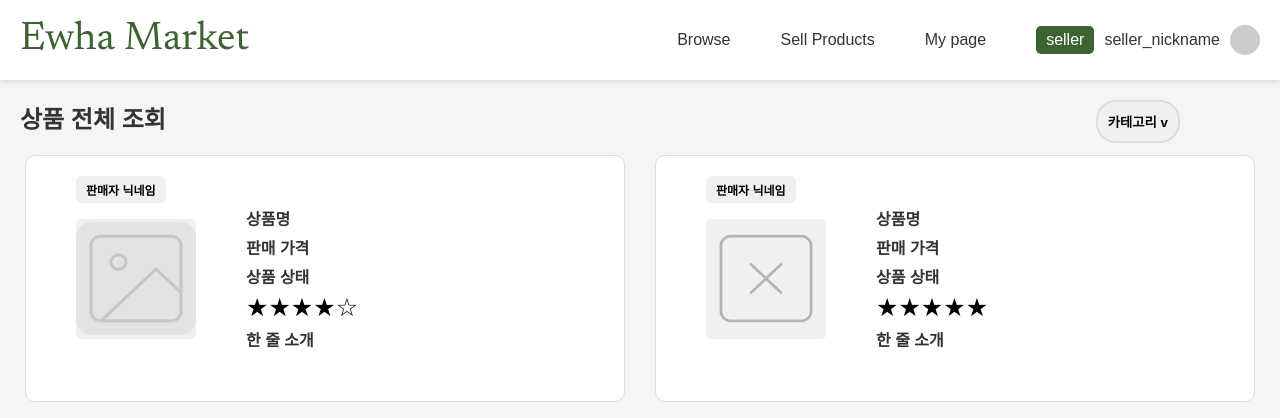
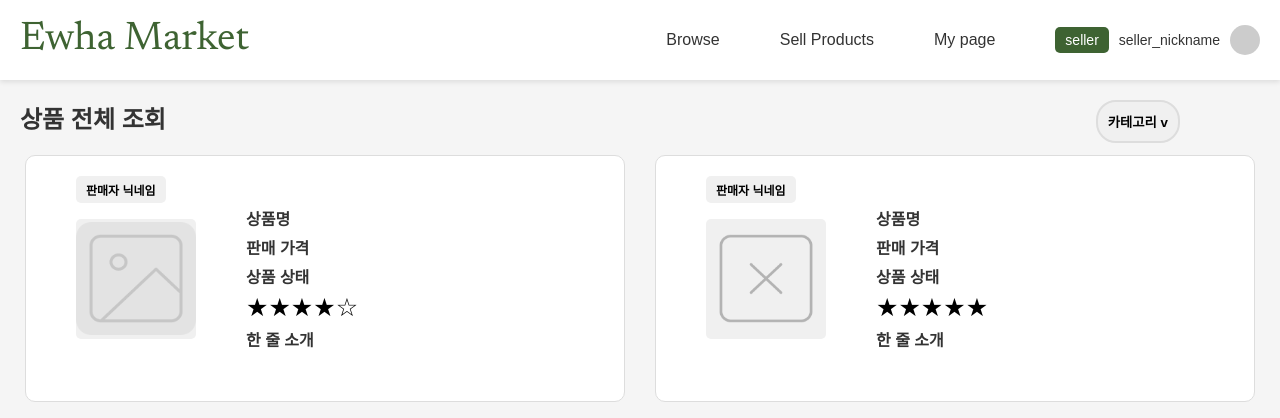
Before and after one commit to gewha/CodeGreen, a Python web app: template templates/product_list.html in a window 1280 px wide. Shown: the top 418 px of the page. Run offline with Jinja, Linux system fonts and the light colour scheme; the template is opened without the code that fills it, so the values that code supplies are empty.

Commit message:
fix: navigation style

```diff
--- a/static/style.css
+++ b/static/style.css
@@ -29,7 +29,7 @@ header h1 {
 nav ul {
     list-style: none;
     display: flex;
-    gap: 50px;
+    gap: 60px;
     align-items: center;
 }
 
@@ -44,14 +44,18 @@ nav ul li a {
     gap: 10px;
 }
 
-.seller-badge {
+.user-status {
     background-color: #3E6332;
     color: white;
     padding: 5px 10px;
     border-radius: 5px;
+    font-size: 14px;
+}
+.user-name{
+    font-size: 14px;
 }
 
-.profile-icon {
+.user-icon {
     width: 30px;
     height: 30px;
     background-color: #ccc;
--- a/templates/product_list.html
+++ b/templates/product_list.html
@@ -17,9 +17,9 @@
                 <li><a href="#">Sell Products</a></li>
                 <li><a href="#">My page</a></li>
                 <li class="user-info">
-                    <span class="seller-badge">seller</span>
-                    <span class="seller-name">seller_nickname</span>
-                    <div class="profile-icon"></div>
+                    <span class="user-status">seller</span>
+                    <span class="user-name">seller_nickname</span>
+                    <div class="user-icon"></div>
                 </li>
             </ul>
         </nav>
```
